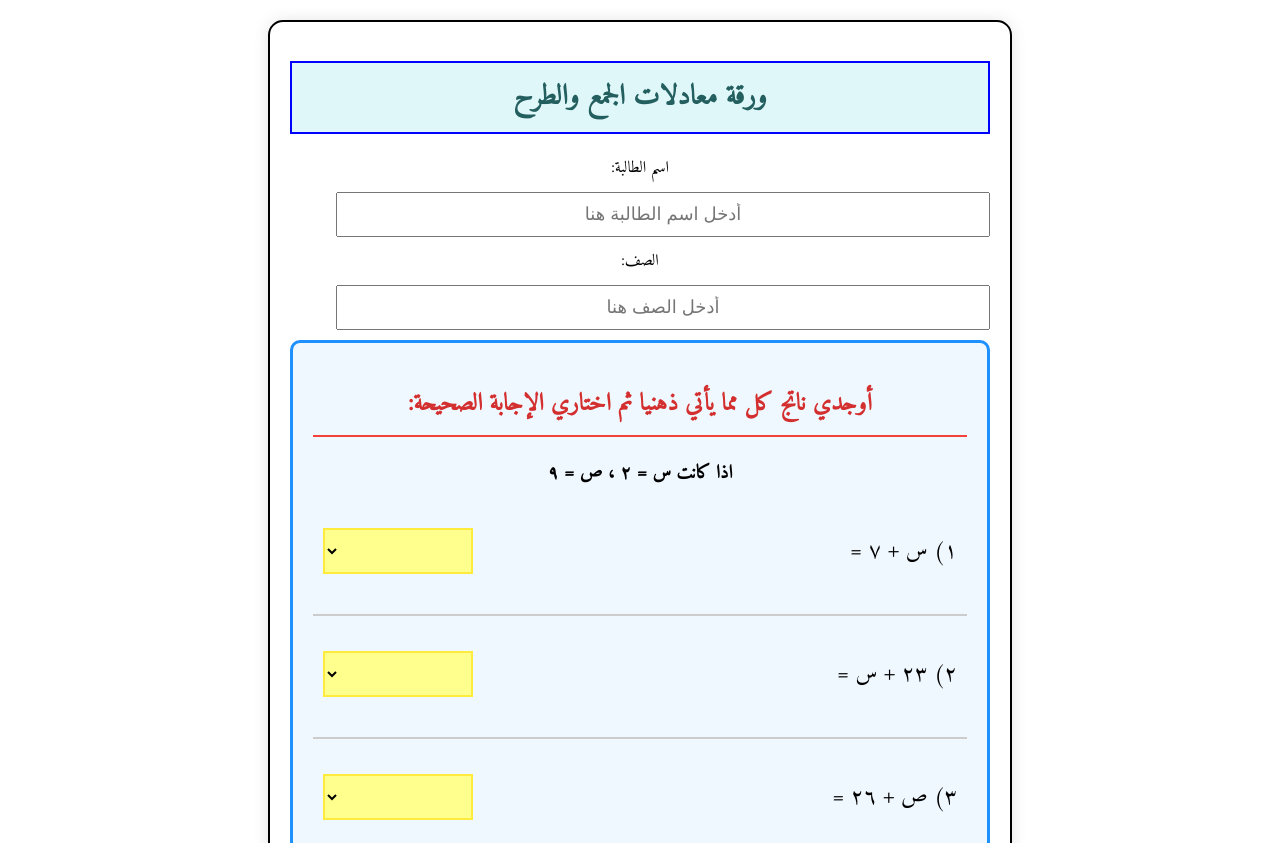
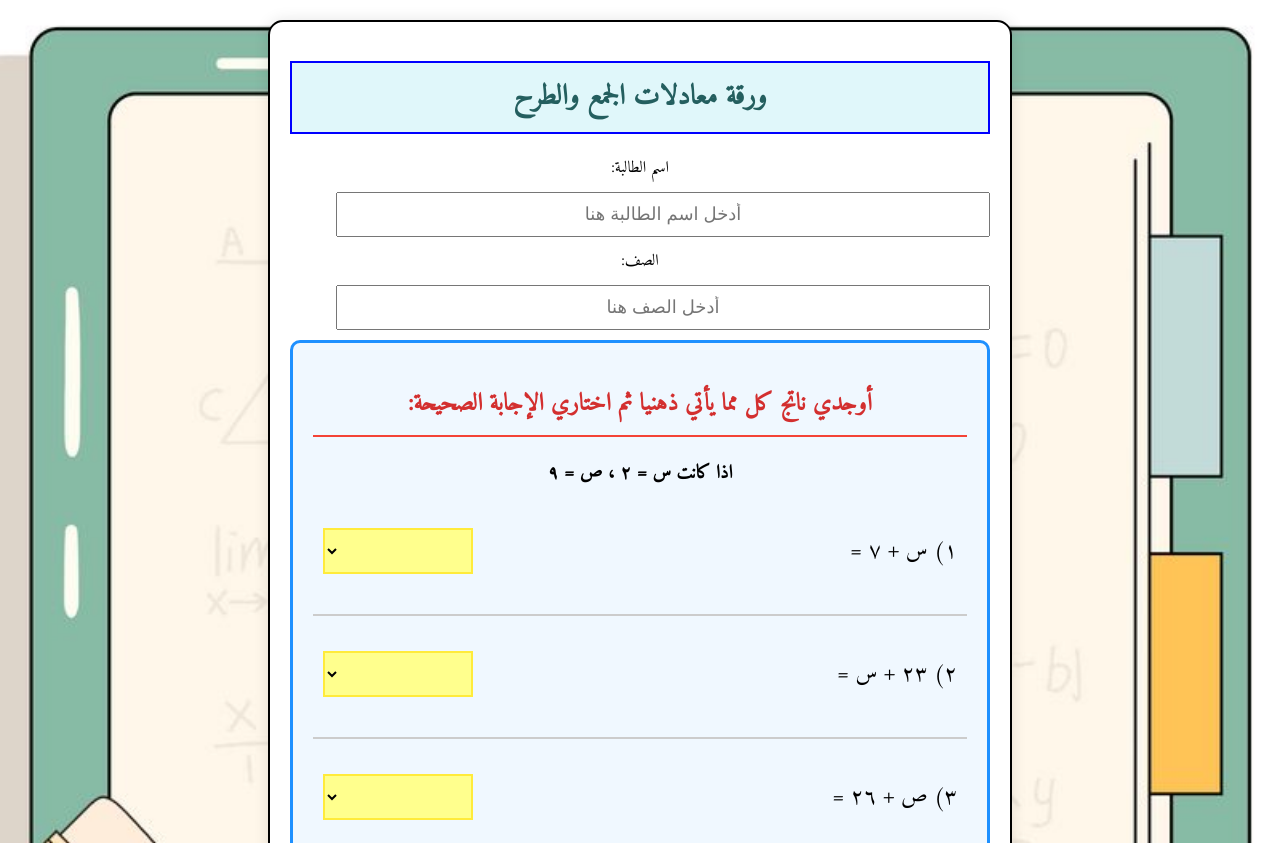
Before and after one commit to RawanAlbarakati/math123321, a plain HTML site: page index.html in a window 1280 px wide. Shown: the top 843 px of the page. Drawn offline with Linux system fonts and the light colour scheme.

Commit message:
Update index.html

```diff
--- a/index.html
+++ b/index.html
@@ -12,7 +12,7 @@
             padding: 20px;
             direction: rtl;
             text-align: center;
-            background-image: url('/WhatsApp Image 2024-10-20 at 12.51.59.jpeg'); /* Background image */
+            background-image: url('image.jpg'); /* Background image */
             background-size: cover;
             background-position: center;
             background-repeat: no-repeat;
```
